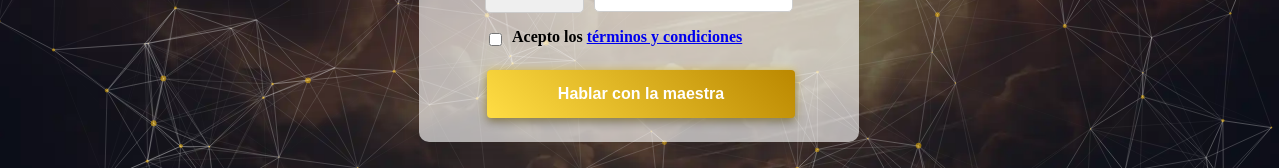
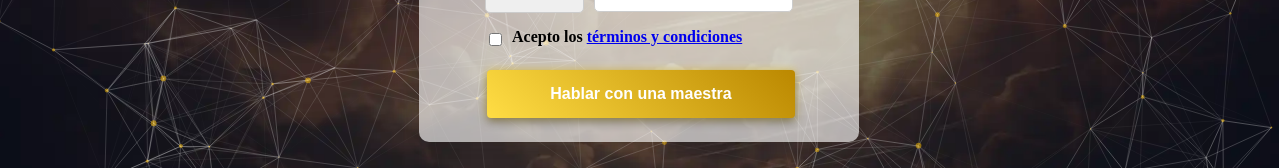
Before and after one commit to AgomezAp/TarotChile, an Angular app in the folder tarotChile/: page /informacion in a window 1280 px wide. Shown: the part 443-611 px from the top of the page. Built offline with nearby package versions, Linux system fonts and the light colour scheme.

Commit message:
Update button text for clarity in additional-info and description components

```diff
--- a/tarotChile/src/app/components/additional-info/additional-info.component.html
+++ b/tarotChile/src/app/components/additional-info/additional-info.component.html
@@ -80,7 +80,7 @@
             Por favor, ingresa un número válido.
           </div>
           <button id="desplegable" class="desplegable" (click)="submitPhone()">
-            Hablar con la maestra
+            Hablar con una maestra
           </button>
         </div>
         <div id="thankYouMessage" class="none">
--- a/tarotChile/src/app/components/description/description.component.html
+++ b/tarotChile/src/app/components/description/description.component.html
@@ -61,7 +61,7 @@
                 id="call-to-action"
                 (click)="showPopup()"
               >
-                Hablar con la maestra
+                Hablar con una maestra
               </button>
             </div>
           </div>
```
